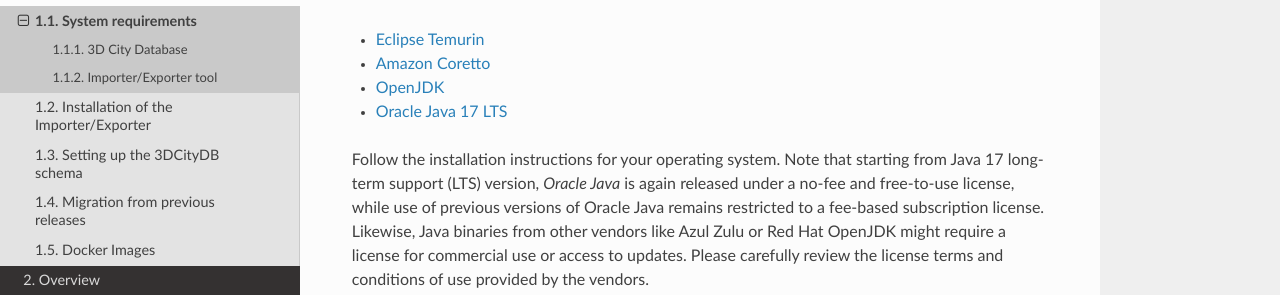
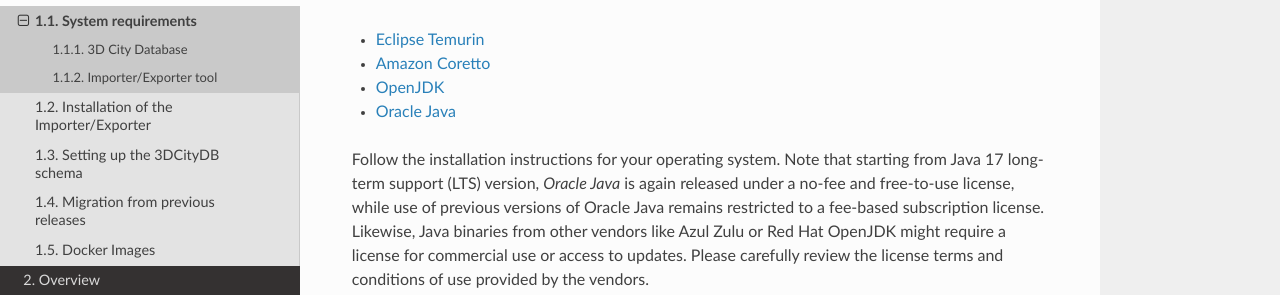
Before and after one commit to 3dcitydb/3dcitydb-docs, a Sphinx documentation site: the page built from source/first-steps/system-requirements.rst, in a window 1280 px wide and 900 px high, scrolled down 1146 px. Shown: the part 156-451 px from the top of the window. Built offline with Sphinx 7.4.7 and the Read the Docs theme 2.0.0, drawn with Linux system fonts in a browser that asks for light colours.

Commit message:
minor change

```diff
--- a/source/first-steps/system-requirements.rst
+++ b/source/first-steps/system-requirements.rst
@@ -63,7 +63,7 @@
 - `Eclipse Temurin <https://adoptium.net/>`_
 - `Amazon Coretto <https://aws.amazon.com/corretto/>`_
 - `OpenJDK <https://openjdk.org/>`_
-- `Oracle Java 17 LTS <https://www.oracle.com/java/technologies/downloads/>`_
+- `Oracle Java <https://www.oracle.com/java/technologies/downloads/>`_
 
 Follow the installation instructions for your operating system. Note that
 starting from Java 17 long-term support (LTS) version, `Oracle Java` is
```
